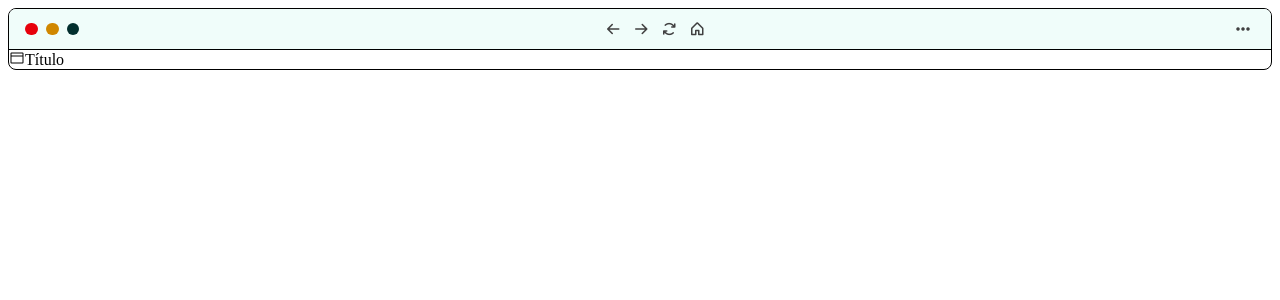
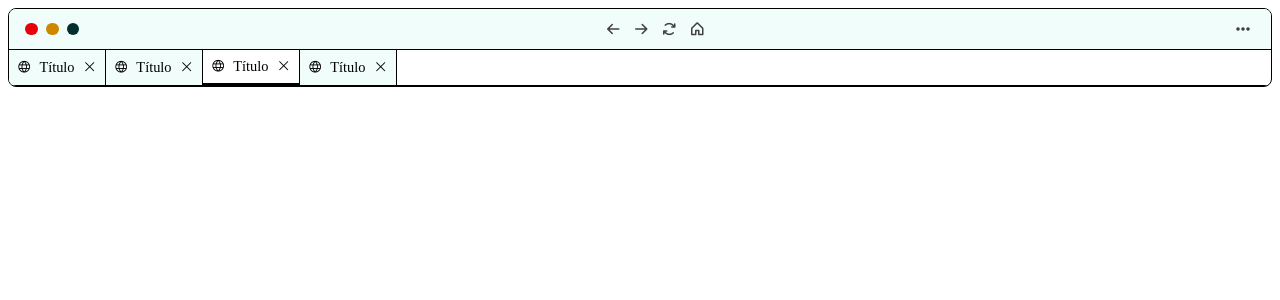
Before and after one commit to marcelosarinho/browser-tabs, a React (Vite) app: page / in a window 1280 px wide. Shown: the top 300 px of the page. Built offline with nearby package versions, Linux system fonts and the light colour scheme.

Commit message:
style: tabs layout

```diff
--- a/src/App.css
+++ b/src/App.css
@@ -1,4 +1,6 @@
 :root {
+  --black: #000000;
+  --white: #FFFFFF;
   --red: oklch(57.7% 0.245 27.325);
   --yellow: oklch(68.1% 0.162 75.834);
   --green: oklch(27.7% 0.046 192.524);
@@ -8,7 +10,7 @@
 }
 
 main {
-  border: 1px solid black;
+  border: 1px solid var(--black);
   border-radius: 8px;
   overflow: hidden;
 }
--- a/src/components/Header.css
+++ b/src/components/Header.css
@@ -2,7 +2,7 @@ header {
   justify-content: space-between;
   background-color: var(--teal);
   padding: 0.5rem 1rem;
-  border-bottom: 1px solid black;
+  border-bottom: 1px solid var(--black);
 }
 
 header,
--- a/src/components/Header.tsx
+++ b/src/components/Header.tsx
@@ -1,4 +1,4 @@
-import "./Header.css";
+import './Header.css';
 
 export default function Header() {
   return (
--- a/src/components/TabIcon.tsx
+++ b/src/components/TabIcon.tsx
@@ -1,5 +1,5 @@
 export default function TabIcon() {
   return (
-    <i className="ph ph-browser"></i>
+    <i className="ph ph-globe"></i>
   )
 }
--- /dev/null
+++ b/src/components/Tabs.css
@@ -0,0 +1,30 @@
+.tabs, .tabs__tab {
+  display: flex;
+}
+
+.tabs {
+  border-bottom: 1px solid var(--black);
+}
+
+.tabs__tab {
+  align-items: center;
+  gap: 0.5rem;
+  border-right: 1px solid var(--black);
+  width: fit-content;
+  padding: 0.5rem;
+  font-size: 0.9rem;
+  background-color: var(--teal);
+}
+
+.tabs__tab--active {
+  background-color: var(--white);
+  border-bottom: 2px solid var(--black);
+}
+
+.close {
+  border-radius: 3px;
+}
+
+.close:hover {
+  background-color: var(--teal-hover);
+}
--- a/src/components/Tabs.tsx
+++ b/src/components/Tabs.tsx
@@ -1,10 +1,29 @@
-import TabIcon from "./TabIcon";
+import TabIcon from './TabIcon';
+import './Tabs.css';
 
 export default function Tabs() {
   return (
-    <div className="tab">
-      <TabIcon />
-      <span>Título</span>
-    </div>
+    <section className="tabs">
+      <div className="tabs__tab">
+        <TabIcon />
+        <span>Título</span>
+        <i className="ph ph-x close"></i>
+      </div>
+      <div className="tabs__tab">
+        <TabIcon />
+        <span>Título</span>
+        <i className="ph ph-x close"></i>
+      </div>
+      <div className="tabs__tab tabs__tab--active">
+        <TabIcon />
+        <span>Título</span>
+        <i className="ph ph-x close"></i>
+      </div>
+      <div className="tabs__tab">
+        <TabIcon />
+        <span>Título</span>
+        <i className="ph ph-x close"></i>
+      </div>
+    </section>
   )
 }
```
